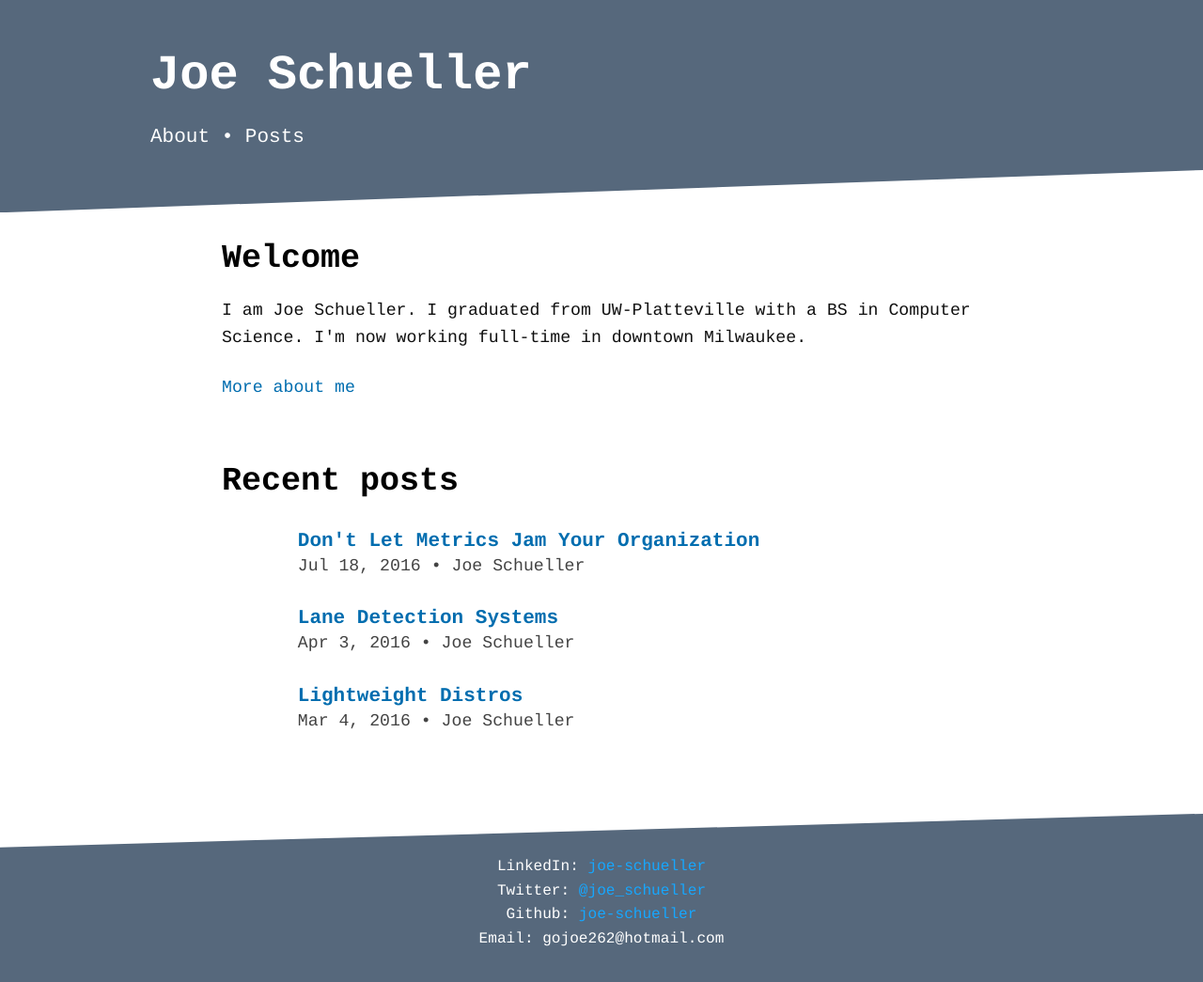
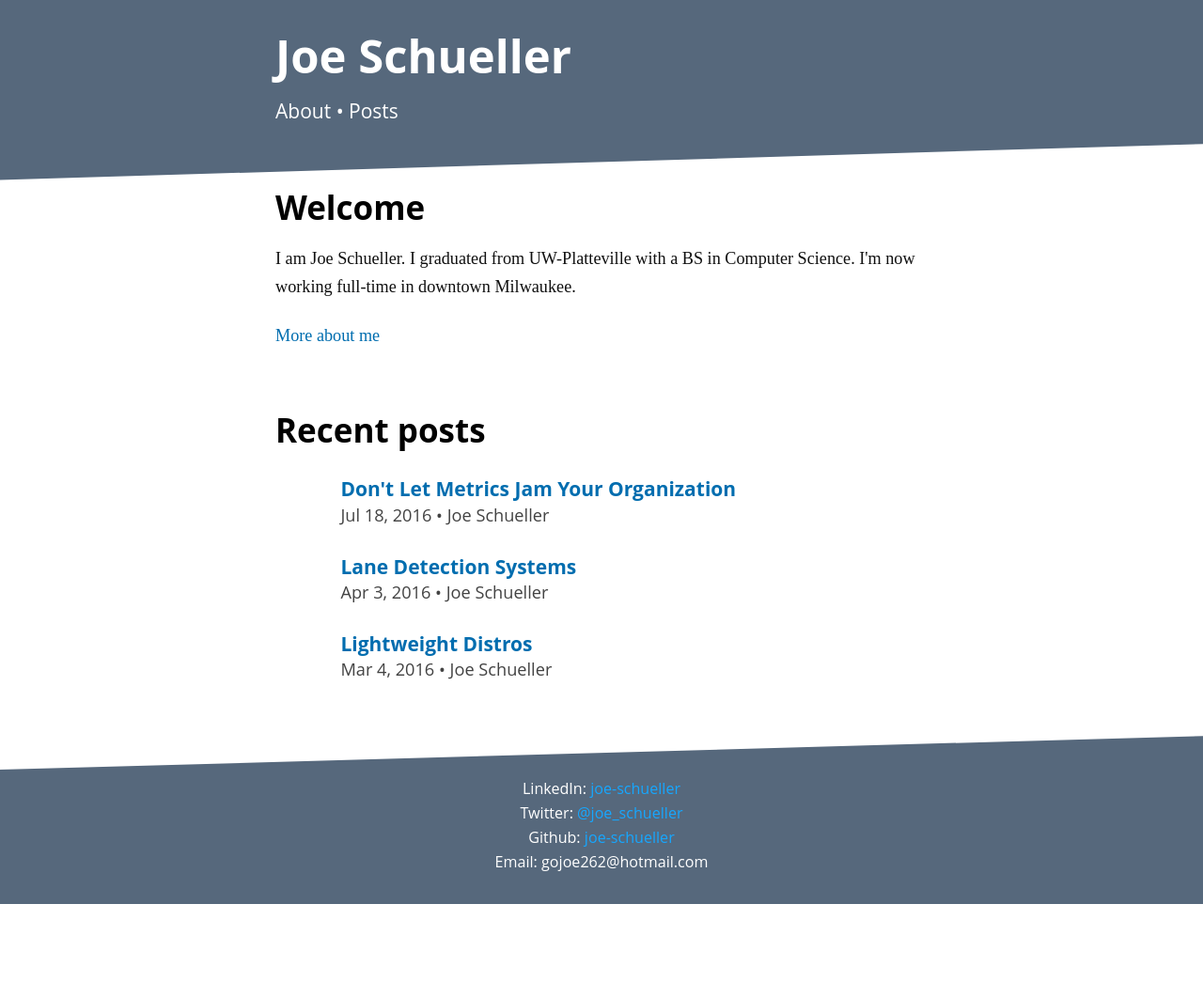
Before and after one commit to gojoe262/blog, a Jekyll site: the page built from index.html, in a window 1280 px wide. Shown: the whole page at 94% size. Built offline with Jekyll 4.4.1, drawn with Linux system fonts in a browser that asks for light colours; after the commit the page ends 962 px from its top, so only the background shows below that.

Commit message:
Fix header to align with content - More padding is needed on the left when in wide screen view. Header text should align with main content text

```diff
--- a/_includes/header.html
+++ b/_includes/header.html
@@ -1,8 +1,10 @@
 <header class="page-header">
-    <h1 class="project-name"> <a class="header-link" href="{{ site.baseurl }}/">Joe Schueller</a></h1>
-    <div class="nav">
-		<a class="header-link" href='{{ site.baseurl }}/about.html'>About</a>
-		<span>•</span>
-		<a class="header-link" href='{{ site.baseurl }}/posts.html'>Posts</a>
+    <div class="page-header-content">
+        <h1 class="project-name"> <a class="header-link" href="{{ site.baseurl }}/">Joe Schueller</a></h1>
+        <div class="nav">
+        <a class="header-link" href='{{ site.baseurl }}/about.html'>About</a>
+        <span>•</span>
+        <a class="header-link" href='{{ site.baseurl }}/posts.html'>Posts</a>
+        </div>
     </div>
 </header>
--- a/_sass/_common.scss
+++ b/_sass/_common.scss
@@ -63,6 +63,7 @@ h4 {
 
 .main-content p {
   margin-bottom: 1.3em;
+  font-family: $font-family-p;
 }
 
 .main-content code {
@@ -190,26 +191,21 @@ h4 {
   border: 0;
 }
 
-
-@media screen and (min-width: $responsive-breakpoint-large) {
+/***MAIN CONTENT LARGE***/
+@media screen and (min-width: $content-width) {
     .main-content {
-        max-width: $responsive-breakpoint-large;
-        padding: 1.25rem 6rem 0.5rem;
+        max-width: $content-width;
+        padding: 0 $spacing-unit;
         margin: 0 auto;
         font-size: $font-size * 1.3;
     }
 }
 
-@media screen and (min-width: $responsive-breakpoint-small) and (max-width: $responsive-breakpoint-large) {
+/***MAIN CONTENT SMALL***/
+@media screen and (max-width: $content-width) {
     .main-content {
-        padding: 1.15rem 4rem 0.5rem;
+        width: 100%;
+        padding: 0 5%;
         font-size: $font-size * 1.3;
     }
 }
-
-@media screen and (max-width: $responsive-breakpoint-small) {
-    .main-content {
-        padding: 1rem 0.5rem 0.5rem;
-        font-size: $font-size * 1.2;
-    }
-}
--- a/_sass/_header.scss
+++ b/_sass/_header.scss
@@ -25,25 +25,27 @@
 }
 
 /***HEADER LARGE***/
-@media screen and (min-width: $responsive-breakpoint-large) {
-    .page-header {
-        padding: 3rem 5rem 4rem 10rem;
+@media screen and (min-width: $content-width) {
+    .page-header-content {
+        max-width: $content-width;
+        padding: ($spacing-unit) ($spacing-unit) ($spacing-unit * 2) ($spacing-unit);
+        margin: 0 auto;
     }
 
     .project-name {
-        font-size: 3.25rem;
+        font-size: $font-size * 3.5;
     }
 
-    .page-header .nav {
+    .page-header-content .nav {
 	    font-size: $font-size * 1.5;
-        margin-top: $spacing-unit * .5;
+        margin-top: $spacing-unit * .4;
     }
 }
 
-/***HEADER MEDIUM***/
-@media screen and (min-width: $responsive-breakpoint-small) and (max-width: $responsive-breakpoint-large) {
-    .page-header {
-        padding: 1.5rem 3.5rem 2.5rem 5.5rem;
+@media screen and (max-width: $content-width) {
+    .page-header-content {
+        width: 100%;
+        padding: ($spacing-unit) ($spacing-unit) ($spacing-unit * 2) ($spacing-unit);
     }
 
     .project-name {
@@ -55,19 +57,3 @@
         margin-top: $spacing-unit * .3;
     }
 }
-
-/***HEADER SMALL***/
-@media screen and (max-width: $responsive-breakpoint-small) {
-    .page-header {
-        padding: 1.5rem 1.5rem 1.5rem 2rem;
-    }
-
-    .project-name {
-        font-size: 1.75rem;
-    }
-
-    .page-header .nav {
-	    font-size: $font-size * 1.5;
-        margin-top: $spacing-unit * .2;
-    }
-}
--- a/css/main.scss
+++ b/css/main.scss
@@ -5,8 +5,8 @@
 $header-text-color: white;
 $header-background-color: #56687C;
 
-//$font-family: "Open Sans", "Helvetica Neue", Helvetica, Arial, sans-serif;
-$font-family: "Courier", "Courier New", monospace;
+$font-family: "Open Sans", "Helvetica Neue", Helvetica, Arial, sans-serif;
+$font-family-p: TimesNewRoman, "Times New Roman", Times, Baskerville, Georgia, serif;
 $font-size:   14px;
 $line-height: 1.6;
 
@@ -15,9 +15,7 @@ $font-color: #101010;
 
 $spacing-unit:     28px;
 
-$responsive-breakpoint-large: 1000px;
-$responsive-breakpoint-small: 500px;
-//$responsive-breakpoint-extra-small
+$content-width: 750px;
 
 
 // Import partials from `sass_dir` (defaults to `_sass`)
```
